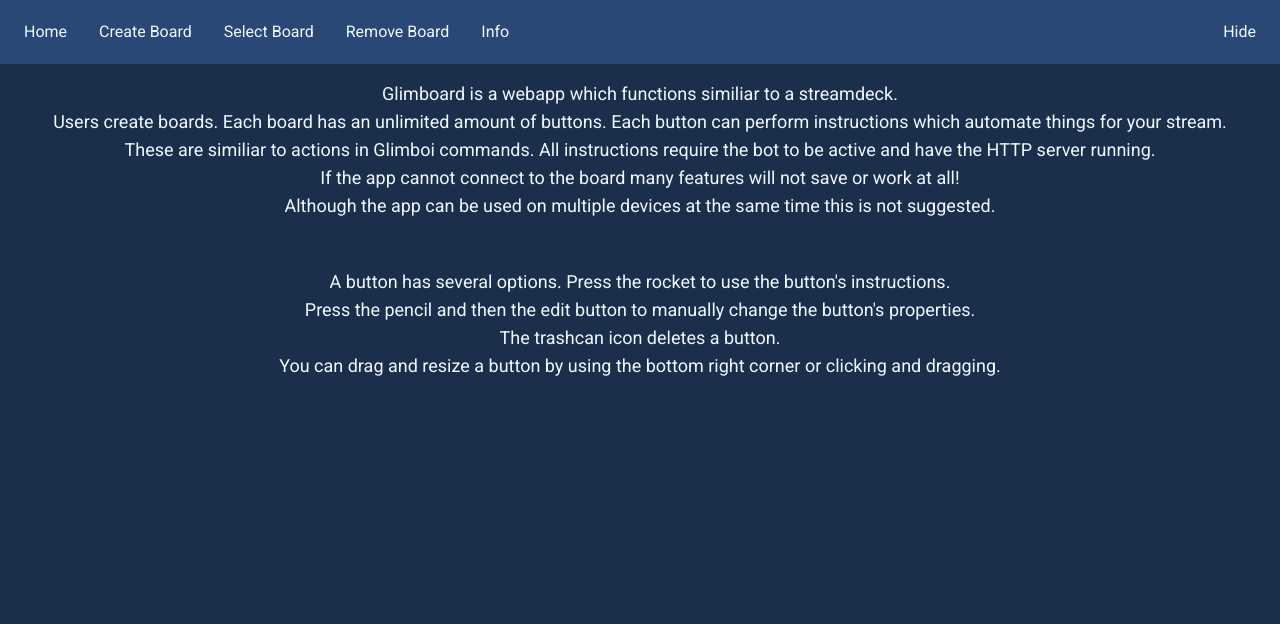
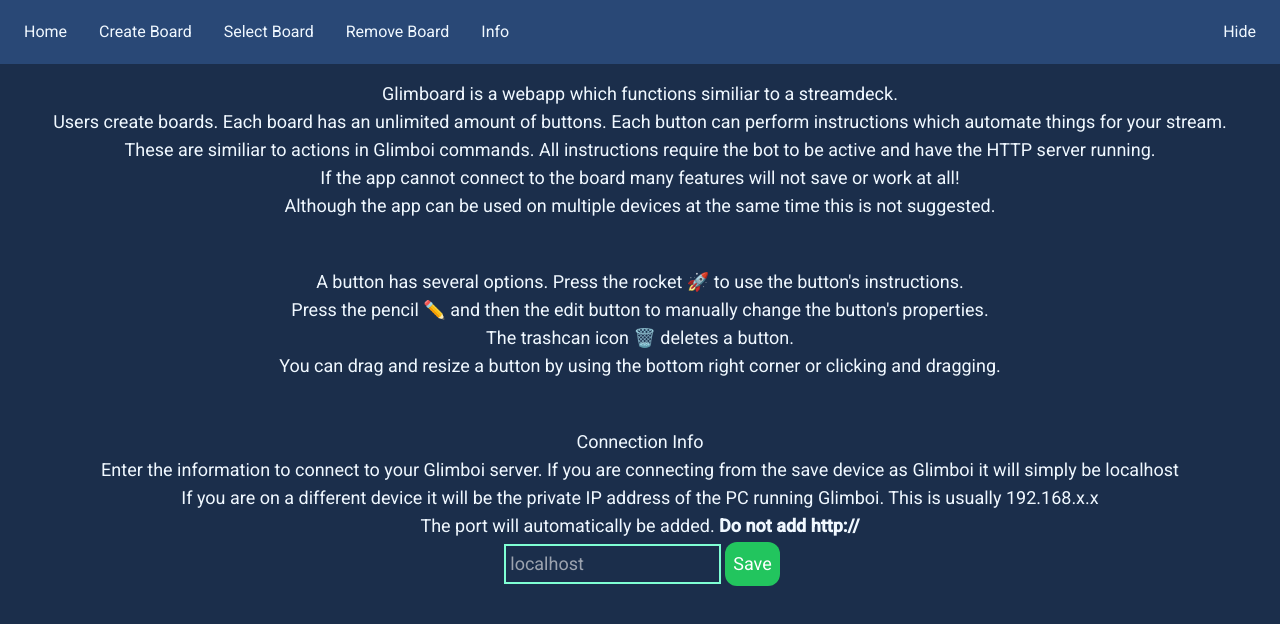
Before and after one commit to aMytho/GlimBoard, an Angular app: page /info in a window 1280 px wide. Shown: the top 624 px of the page. Built offline with nearby package versions, Linux system fonts and the light colour scheme.

Commit message:
Add more instrutions and URL

```diff
--- a/src/app/info/info.component.html
+++ b/src/app/info/info.component.html
@@ -5,8 +5,16 @@
     <p>If the app cannot connect to the board many features will not save or work at all!</p>
     <p>Although the app can be used on multiple devices at the same time this is not suggested.</p>
 
-    <p class="mt-12">A button has several options. Press the rocket to use the button's instructions.</p>
-    <p>Press the pencil and then the edit button to manually change the button's properties.</p>
-    <p>The trashcan icon deletes a button.</p>
+    <p class="mt-12">A button has several options. Press the rocket 🚀 to use the button's instructions.</p>
+    <p>Press the pencil ✏️ and then the edit button to manually change the button's properties.</p>
+    <p>The trashcan icon 🗑️ deletes a button.</p>
     <p>You can drag and resize a button by using the bottom right corner or clicking and dragging.</p>
+
+    <h2 class="mt-12">Connection Info</h2>
+    <p>Enter the information to connect to your Glimboi server. If you are connecting from the save device as Glimboi it will simply be localhost</p>
+    <p>If you are on a different device it will be the private IP address of the PC running Glimboi. This is usually 192.168.x.x</p>
+    <p>The port will automatically be added. <strong>Do not add http://</strong></p>
+
+    <input type="url" class="formBackground m-1 p-1" style="border: solid aquamarine 2px" placeholder="{{savedURL}}" #url />
+    <button class="bg-green-500 text-white rounded-xl self-center p-2"  (click)="saveURL(url.value)">Save</button>
 </div>
--- a/src/app/info/info.component.ts
+++ b/src/app/info/info.component.ts
@@ -1,15 +1,33 @@
-import { Component, OnInit } from '@angular/core';
+import { Component } from '@angular/core';
+import { MatSnackBar } from '@angular/material/snack-bar';
+import { ApiService } from '../core/api.service';
 
 @Component({
-  selector: 'app-info',
-  templateUrl: './info.component.html',
-  styleUrls: ['./info.component.css']
+    selector: 'app-info',
+    templateUrl: './info.component.html',
+    styleUrls: ['./info.component.css']
 })
-export class InfoComponent implements OnInit {
+export class InfoComponent {
+    public savedURL: string;
+    constructor(
+        private apiService: ApiService,
+        private notification: MatSnackBar
+    ) {
+        this.savedURL = this.apiService.getUrl();
+    }
 
-  constructor() { }
-
-  ngOnInit(): void {
-  }
-
+    public saveURL(val: string) {
+        if (val) {
+            this.apiService.setURL(val);
+            this.notification.open("URL Saved!", "Close", {
+                panelClass: ["bg-green-400"],
+                duration: 5000
+            });
+        } else {
+            this.notification.open("You must enter a value!", "Close", {
+                panelClass: ["bg-red-400"],
+                duration: 5000
+            });
+        }
+    }
 }
```
